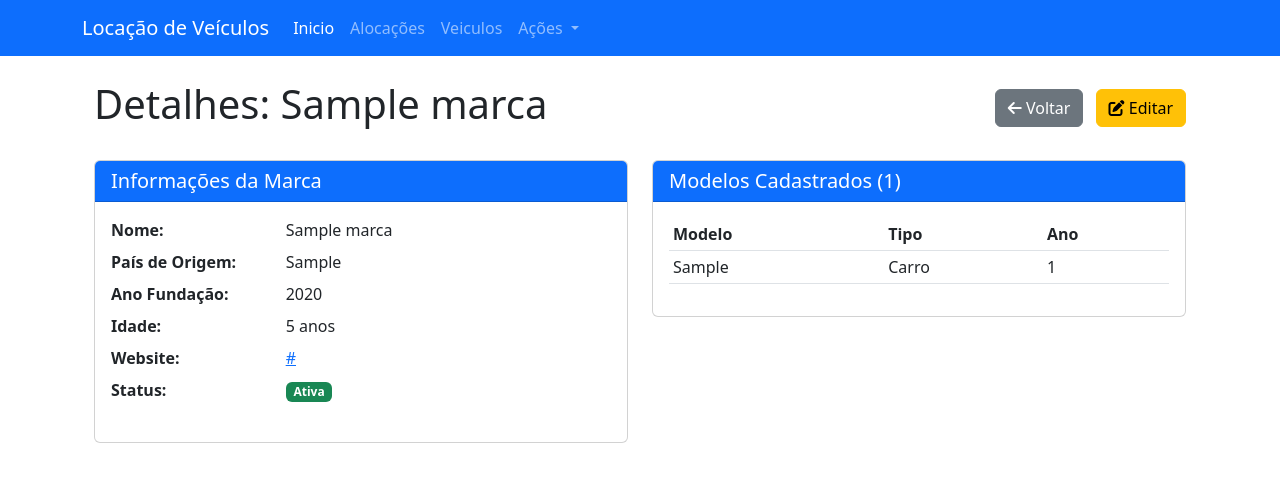
After one commit to leltonborges/locacao-veiculos-django, a Django app: page /marcas/1/ in a window 1280 px wide. The commit adds this page. Shown: the top 482 px of the page. Run offline with Django 5.2, Linux system fonts and the light colour scheme; tables that the repository leaves empty hold one stand-in row (values such as "Sample post").

Commit message:
feat: add marca

```diff
--- a/rental/models.py
+++ b/rental/models.py
@@ -69,7 +69,6 @@ class Veiculo(models.Model):
 
     def __str__(self):
         return f"{self.marca} {self.modelo}"
-
 
     @classmethod
     def com_frota_disponivel(cls):
--- /dev/null
+++ b/rental/templates/rental/marcas/detalhar_marca.html
@@ -0,0 +1,90 @@
+{% extends 'base.html' %}
+
+{% block content %}
+    <div class="container">
+        <div class="d-flex justify-content-between align-items-center mb-4">
+            <h1>{{ titulo }}</h1>
+            <div>
+                <a href="{% url 'listar_marcas' %}" class="btn btn-secondary">
+                    <i class="fas fa-arrow-left"></i> Voltar
+                </a>
+                <a href="{% url 'editar_marca' marca.id %}" class="btn btn-warning ms-2">
+                    <i class="fas fa-edit"></i> Editar
+                </a>
+            </div>
+        </div>
+
+        <div class="row">
+            <div class="col-md-6">
+                <div class="card mb-4">
+                    <div class="card-header bg-primary text-white">
+                        <h5 class="mb-0">Informações da Marca</h5>
+                    </div>
+                    <div class="card-body">
+                        <dl class="row">
+                            <dt class="col-sm-4">Nome:</dt>
+                            <dd class="col-sm-8">{{ marca.nome }}</dd>
+
+                            <dt class="col-sm-4">País de Origem:</dt>
+                            <dd class="col-sm-8">{{ marca.pais_origem }}</dd>
+
+                            <dt class="col-sm-4">Ano Fundação:</dt>
+                            <dd class="col-sm-8">{{ marca.fundacao|date:"Y" }}</dd>
+
+                            <dt class="col-sm-4">Idade:</dt>
+                            <dd class="col-sm-8">{{ marca.idade }} anos</dd>
+
+                            <dt class="col-sm-4">Website:</dt>
+                            <dd class="col-sm-8">
+                                <a href="{{ marca.website }}" target="_blank">{{ marca.website }}</a>
+                            </dd>
+
+                            <dt class="col-sm-4">Status:</dt>
+                            <dd class="col-sm-8">
+                                {% if marca.ativa %}
+                                    <span class="badge bg-success">Ativa</span>
+                                {% else %}
+                                    <span class="badge bg-secondary">Inativa</span>
+                                {% endif %}
+                            </dd>
+                        </dl>
+                    </div>
+                </div>
+            </div>
+
+            <div class="col-md-6">
+                <div class="card mb-4">
+                    <div class="card-header bg-primary text-white">
+                        <h5 class="mb-0">Modelos Cadastrados ({{ marca.total_veiculos }})</h5>
+                    </div>
+                    <div class="card-body">
+                        {% if marca.veiculos.all %}
+                            <div class="table-responsive">
+                                <table class="table table-sm">
+                                    <thead>
+                                    <tr>
+                                        <th>Modelo</th>
+                                        <th>Tipo</th>
+                                        <th>Ano</th>
+                                    </tr>
+                                    </thead>
+                                    <tbody>
+                                    {% for veiculo in marca.veiculos.all %}
+                                        <tr>
+                                            <td>{{ veiculo.modelo }}</td>
+                                            <td>{{ veiculo.get_tipo_display }}</td>
+                                            <td>{{ veiculo.ano_fabricacao }}</td>
+                                        </tr>
+                                    {% endfor %}
+                                    </tbody>
+                                </table>
+                            </div>
+                        {% else %}
+                            <p class="text-muted">Nenhum veículo cadastrado para esta marca</p>
+                        {% endif %}
+                    </div>
+                </div>
+            </div>
+        </div>
+    </div>
+{% endblock %}
--- a/rental/templates/rental/navbar.html
+++ b/rental/templates/rental/navbar.html
@@ -34,10 +34,7 @@
                             <button class="dropdown-item" type="button">Setores</button>
                         </li>
                         <li>
-                            <button class="dropdown-item" type="button">Marcas</button>
-                        </li>
-                        <li>
-                            <button class="dropdown-item" type="button">Modelos de Veículos</button>
+                            <a href="/marcas" class="dropdown-item" type="button">Marcas</a>
                         </li>
                     </ul>
                 </li>
--- a/rental/urls.py
+++ b/rental/urls.py
@@ -3,6 +3,7 @@ from rental.views.core.views import home
 from rental.views.alocacoes.views import criar_alocacao, listar_alocacoes, detalhar_alocacao
 from rental.views.alocacoes.api import frota_disponivel_por_veiculo, km_frota
 from rental.views.frota.views import listar_frota, criar_frota, detalhar_frota, editar_frota, deletar_frota
+from rental.views.marcas.views import listar_marcas, criar_marca, detalhar_marca, editar_marca, deletar_marca
 from rental.views.veiculos.views import listar_veiculos, criar_veiculo, editar_veiculo, detalhar_veiculo
 
 urlpatterns = [
@@ -22,4 +23,9 @@ urlpatterns = [
     path('frota/<int:frota_id>/', detalhar_frota, name='detalhar_frota'),
     path('frota/<int:frota_id>/edit/', editar_frota, name='editar_frota'),
     path('frota/<int:frota_id>/delete/', deletar_frota, name='deletar_frota'),
+    path('marcas/', listar_marcas, name='listar_marcas'),
+    path('marcas/new/', criar_marca, name='criar_marca'),
+    path('marcas/<int:marca_id>/', detalhar_marca, name='detalhar_marca'),
+    path('marcas/<int:marca_id>/edit/', editar_marca, name='editar_marca'),
+    path('marcas/<int:marca_id>/delete/', deletar_marca, name='deletar_marca')
 ]
--- /dev/null
+++ b/rental/views/marcas/views.py
@@ -0,0 +1,85 @@
+from django.shortcuts import render, redirect, get_object_or_404
+from django.contrib import messages
+from django.db.models import Count
+
+from rental.models import Marca
+from rental.views.marcas.forms import MarcaForm
+
+
+def listar_marcas(request):
+    marcas = Marca.objects.annotate(
+        total_veiculos=Count('veiculos')
+    ).all()
+    return render(request, 'rental/marcas/listar_marcas.html', {
+        'marcas': marcas,
+        'titulo': 'Lista de Marcas'
+    })
+
+
+def criar_marca(request):
+    if request.method == 'POST':
+        form = MarcaForm(request.POST)
+        if form.is_valid():
+            form.save()
+            messages.success(request, 'Marca cadastrada com sucesso!')
+            return redirect('listar_marcas')
+    else:
+        form = MarcaForm()
+
+    return render(request, 'rental/marcas/marca_form.html', {
+        'form': form,
+        'titulo': 'Cadastrar Nova Marca'
+    })
+
+
+def detalhar_marca(request, marca_id):
+    marca = get_object_or_404(
+        Marca.objects.prefetch_related(
+            'veiculos',
+            'veiculos__unidades_frota'
+        ),
+        pk=marca_id
+    )
+
+    marca.total_veiculos = marca.veiculos.count()
+
+    return render(request, 'rental/marcas/detalhar_marca.html', {
+        'marca': marca,
+        'titulo': f'Detalhes: {marca.nome}'
+    })
+
+
+def editar_marca(request, marca_id):
+    marca = get_object_or_404(Marca, pk=marca_id)
+
+    if request.method == 'POST':
+        form = MarcaForm(request.POST, instance=marca)
+        if form.is_valid():
+            form.save()
+            messages.success(request, 'Marca atualizada com sucesso!')
+            return redirect('detalhar_marca', marca_id=marca.id)
+    else:
+        form = MarcaForm(instance=marca)
+
+    return render(request, 'rental/marcas/marca_form.html', {
+        'form': form,
+        'titulo': f'Editar: {marca.nome}'
+    })
+
+
+def deletar_marca(request, marca_id):
+    marca = get_object_or_404(Marca, pk=marca_id)
+
+    if request.method == 'POST':
+        if marca.veiculos.count() > 0:
+            messages.error(request, 'Não é possível excluir marcas com veículos cadastrados!')
+            return redirect('detalhar_marca', marca_id=marca.id)
+
+        marca.delete()
+        messages.success(request, 'Marca removida com sucesso!')
+        return redirect('listar_marcas')
+
+    return render(request, 'rental/marcas/confirmar_delete.html', {
+        'marca': marca,
+        'titulo': f'Confirmar exclusão: {marca.nome}'
+    })
```
Also changed, not shown: rental/templates/rental/marcas/confirmar_delete.html (added, +43 -0 lines), rental/templates/rental/marcas/listar_marcas.html (added, +66 -0 lines), rental/templates/rental/marcas/marca_form.html (added, +59 -0 lines), rental/views/marcas/forms.py (added, +31 -0 lines), rental/views/marcas/__init__.py (added).
